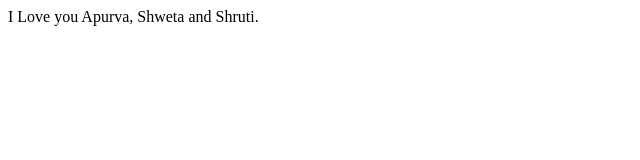
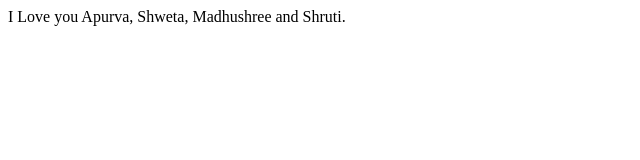
Before and after one commit to sanasyogesh/JenkinTest, a plain HTML site: page Lover.html in a window 1280 px wide. Shown: the whole page, without its empty margins (0-640 px from the left). Drawn offline with Linux system fonts and the light colour scheme.

Commit message:
Update Lover.html

```diff
--- a/Lover.html
+++ b/Lover.html
@@ -1,6 +1,6 @@
 <html>
  <head> </head>
     <body>
-      I Love you Apurva, Shweta and Shruti.
+      I Love you Apurva, Shweta, Madhushree and Shruti.
     </body>
 <html>
```
